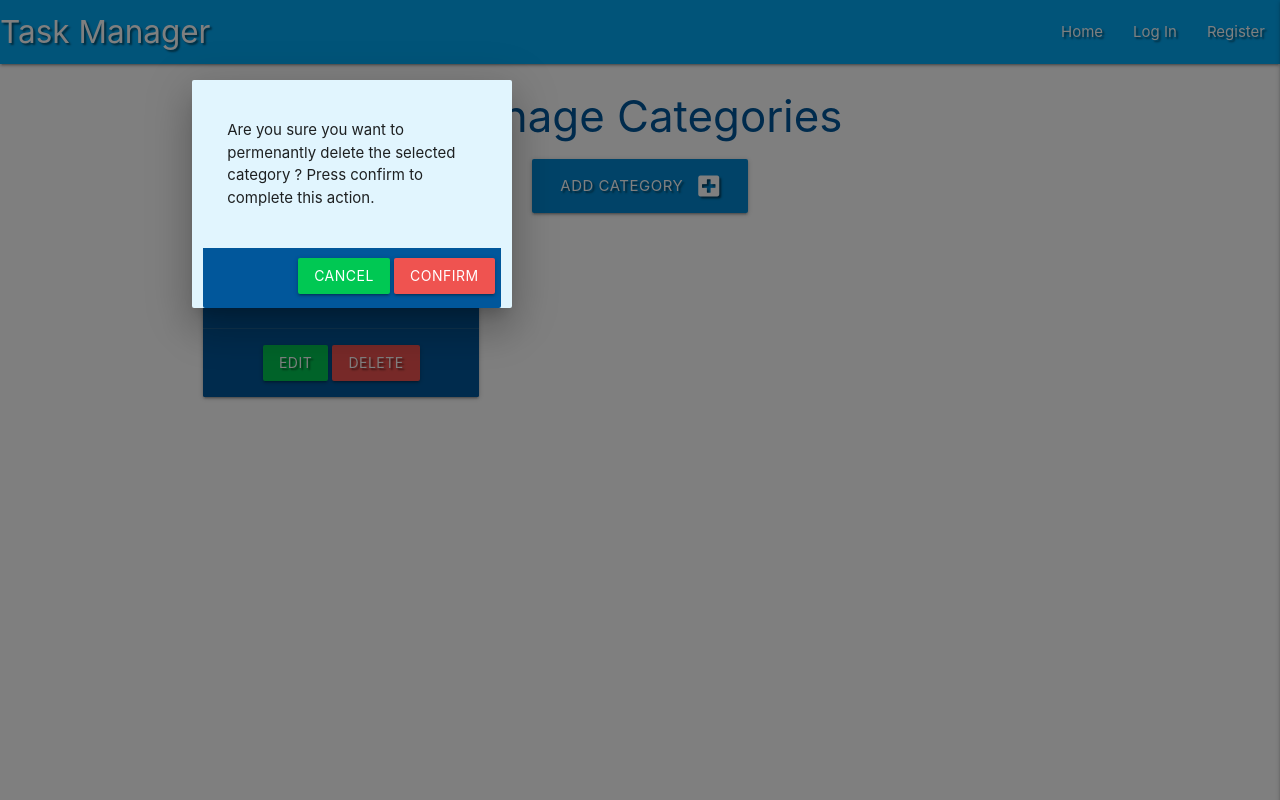
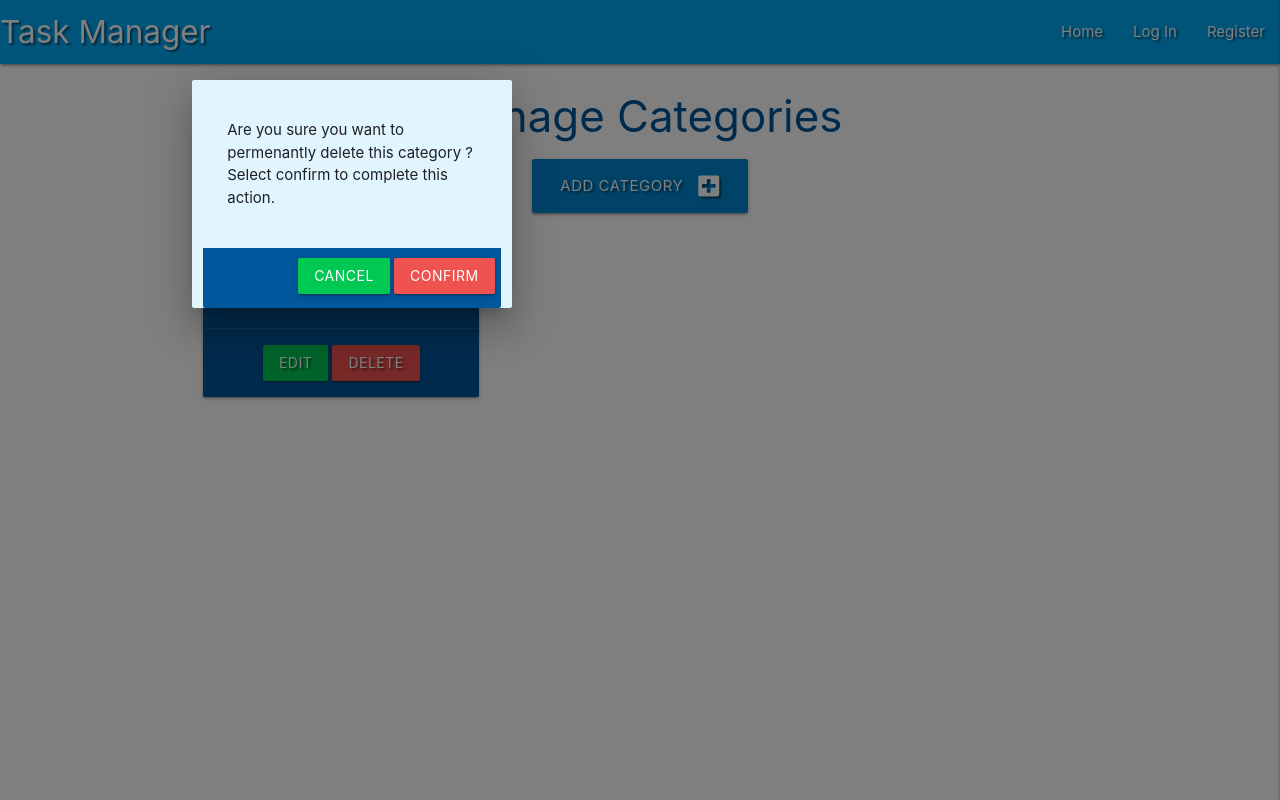
Before and after one commit to Peristratus/flask-task-manager-project, a Flask app: page /get_categories in a window 1280 px wide, after a click on "DELETE". Run offline with Flask 2, Linux system fonts and the light colour scheme; a database or web service that is not in the repository returns one stand-in record (values such as "Sample title"); some libraries are stand-ins or nearby versions.

Commit message:
changed the delete message text

```diff
--- a/templates/categories.html
+++ b/templates/categories.html
@@ -30,7 +30,7 @@
                 <div id="{{category.item_name}}" class="modal col s10 m3">
                         <div class="modal-content ">
                             <h4></h4>
-                            <p>Are you sure you want to permenantly delete the selected category ? Press confirm to complete this action. </p>
+                            <p>Are you sure you want to permenantly delete this category ? Select confirm to complete this action. </p>
 
                         </div>
                        <div class="modal-footer">
```
